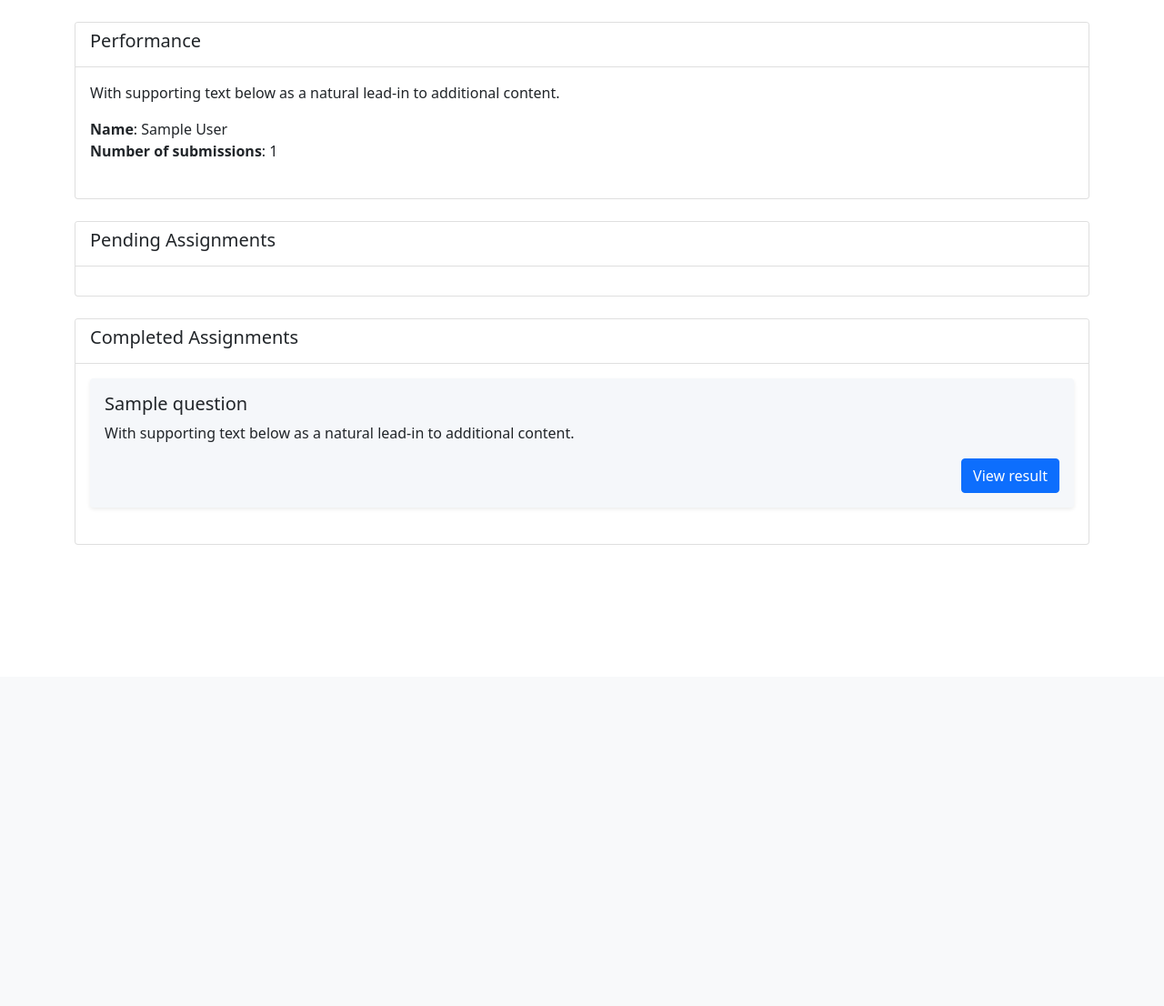
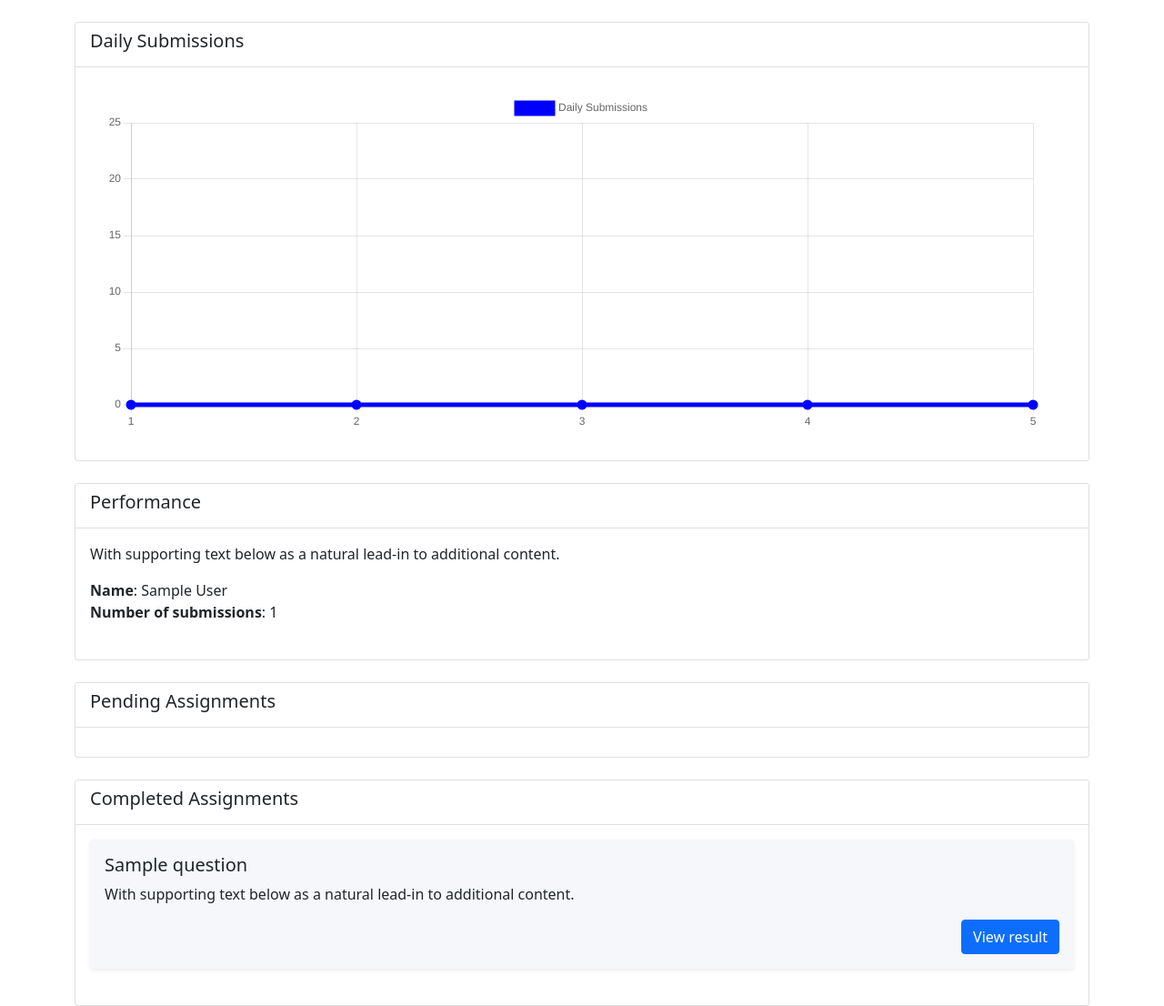
Before and after one commit to ankit11hab/myBolooTeach, a Django app: page / in a window 1280 px wide. Shown: the part 56-1162 px from the top of the page at 91% size. Before the commit the page ends 655 px from the top, so only its background shows below. Run offline with Django 3.2, Linux system fonts and the light colour scheme; a user stored in the database is signed in; tables that the repository leaves empty hold one stand-in row (values such as "Sample post"); some libraries are stand-ins or nearby versions.

Commit message:
chart.js added

```diff
--- a/base/templates/base/base.html
+++ b/base/templates/base/base.html
@@ -5,6 +5,9 @@
     <meta http-equiv="X-UA-Compatible" content="IE=edge">
     <meta name="viewport" content="width=device-width, initial-scale=1.0">
     <link href="https://cdn.jsdelivr.net/npm/bootstrap@5.0.2/dist/css/bootstrap.min.css" rel="stylesheet" integrity="sha384-EVSTQN3/azprG1Anm3QDgpJLIm9Nao0Yz1ztcQTwFspd3yD65VohhpuuCOmLASjC" crossorigin="anonymous">
+    <script src="https://cdnjs.cloudflare.com/ajax/libs/Chart.js/3.5.1/chart.min.js"
+        integrity="sha512-Wt1bJGtlnMtGP0dqNFH1xlkLBNpEodaiQ8ZN5JLA5wpc1sUlk/O5uuOMNgvzddzkpvZ9GLyYNa8w2s7rqiTk5Q=="
+        crossorigin="anonymous" referrerpolicy="no-referrer"></script>
     {% if title %}
         <title>{{ title }}</title>
     {% else %}
--- a/base/templates/base/home.html
+++ b/base/templates/base/home.html
@@ -6,6 +6,16 @@
 <br>
 
 <div class="container">
+
+    <div class="card mb-4" id="performance">
+        <div class="card-header" style="background-color: white;">
+            <h5>Daily Submissions</h5>
+        </div>
+        <div class="card-body">
+            <canvas id="myChart" style="width:100%;height:400px;"></canvas>
+        </div>
+    </div>
+
     <div class="card mb-4" id="performance">
         <div class="card-header" style="background-color: white;">
             <h5>Performance</h5>
@@ -81,5 +91,60 @@
         </div>
     </div>
 </div>
+<script>
+    const data = {
+            labels: [1,2,3,4,5],
+            datasets: [{
+                label: 'Daily Submissions',
+                backgroundColor: 'blue',
+                borderColor: 'blue',
+                borderWidth: "5",
+                data: [{{submission5}}, {{ submission4 }}, {{ submission3 }}, {{ submission2 }}, {{ submission1 }}, 25],
+            }]
+        };
+    new Chart("myChart", {
+        type: "line",
+        data: data,
+        options:  {
+            type: 'line',
+            data,
+            options: {
+                maintainAspectRatio: true,
+                scales: {
+                    x: {
 
+                        grid: {
+                            color: "rgb(173, 173, 173)",
+                            tickColor: 'white',
+
+                        }
+                    },
+                    y: {
+                        grid: {
+                            color: "rgb(173, 173, 173)",
+                            tickColor: 'white',
+                        },
+                        max: 30,
+                        ticks: {
+                            // forces step size to be 50 units
+                            stepSize: 10
+                        }
+                    },
+                },
+                plugins: {
+                    legend: {
+                        display: false,
+                        labels: {
+                            // This more specific font property overrides the global property
+                            color: "white",
+                            font: {
+                                size: 10 // 'size' now within object 'font {}'
+                            }
+                        }
+                    }
+                }
+            }
+    }});
+
+</script>
 {% endblock %}
--- a/base/views.py
+++ b/base/views.py
@@ -1,3 +1,4 @@
+from datetime import datetime, timedelta
 from django.shortcuts import render, redirect
 from .models import Question
 from django.contrib.auth.decorators import login_required
@@ -22,7 +23,17 @@ def home(request):
     submissions = Submission.objects.filter(user = request.user, submitted = True)
     pending = Submission.objects.filter(user = request.user, submitted = False)
     count = len(submissions)
-    return render(request, 'base/home.html', {'questions': questions, 'profile': user_profile, 'submissions':submissions, 'pending':pending, 'count':count})
+    submission1 = len(Submission.objects.filter(
+        user=request.user, submitted=True, date_of_submission=datetime.now().date()))
+    submission2 = len(Submission.objects.filter(
+        user=request.user, submitted=True, date_of_submission=(datetime.now()-timedelta(hours=24)).date()))
+    submission3 = len(Submission.objects.filter(
+        user=request.user, submitted=True, date_of_submission=(datetime.now()-timedelta(hours=24*2)).date()))
+    submission4 = len(Submission.objects.filter(
+        user=request.user, submitted=True, date_of_submission=(datetime.now()-timedelta(hours=24*3)).date()))
+    submission5 = len(Submission.objects.filter(
+        user=request.user, submitted=True, date_of_submission=(datetime.now()-timedelta(hours=24*4)).date()))
+    return render(request, 'base/home.html', {'questions': questions, 'profile': user_profile, 'submissions': submissions, 'pending': pending, 'count': count, 'submission1': submission1, 'submission2': submission2, 'submission3': submission3, 'submission4': submission4, 'submission5': submission5})
 
 
 @login_required
--- a/users/models.py
+++ b/users/models.py
@@ -1,7 +1,7 @@
 from django.db import models
 from base.models import Question
 from django.contrib.auth.models import User
-
+import datetime
 # Create your models here.
 class Submission(models.Model):
     question = models.ForeignKey(Question, on_delete=models.CASCADE)
@@ -9,7 +9,7 @@ class Submission(models.Model):
     marks_obtd = models.IntegerField(default=0)
     submitted = models.BooleanField(default=False)
     user = models.ForeignKey(User, on_delete=models.CASCADE)
-
+    date_of_submission = models.DateField(default=datetime.date.today)
     def __str__(self):
         return f'{self.id}'
 
```
Also changed, not shown: base/migrations/0001_initial.py, base/migrations/0002_question_number_of_question.py (deleted), base/migrations/0003_alter_question_id.py (deleted), users/migrations/0001_initial.py, users/migrations/0002_auto_20211203_1626.py (deleted), users/migrations/0002_submission_date_of_submission.py (added), 1 other file.
